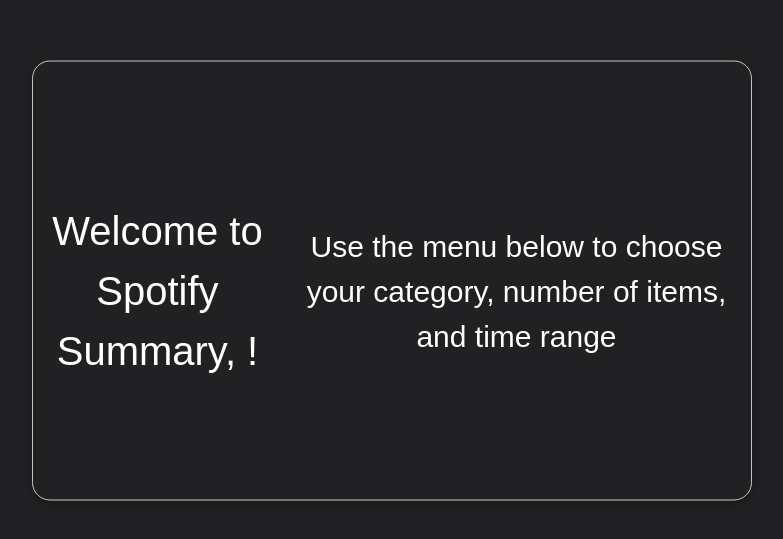
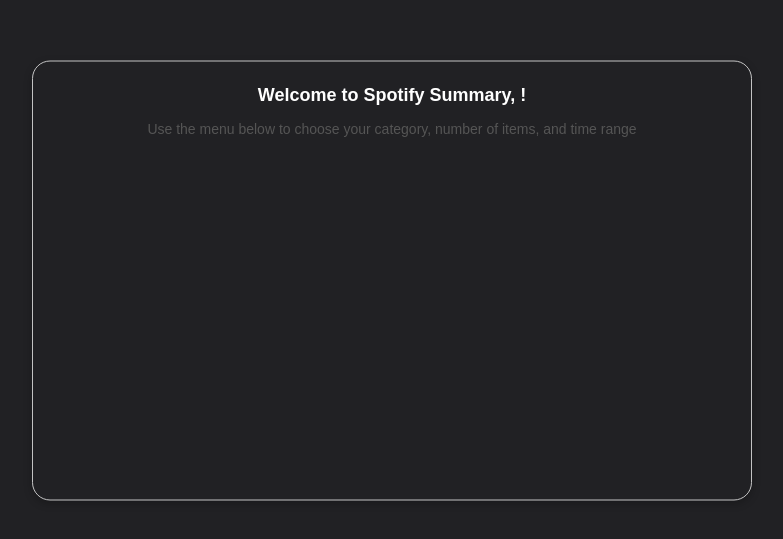
Before and after one commit to JustinYSJSU/react_spotify, a React (Create React App) app: page /home in a window 1280 px wide. Shown: the part 147-686 px from the top of the page, without its empty margins (248-1031 px from the left). Built offline with nearby package versions, Linux system fonts and the light colour scheme; no server answers.

Commit message:
stdygvohok

```diff
--- a/src/css/home.css
+++ b/src/css/home.css
@@ -1,11 +1,24 @@
-.card-header{
-    font-size: 40px;
-    justify-content: center;
-    margin-top: 20px;
-}
+.container {
+    /* Add container styles as needed */
+  }
 
-.card-body{
-    font-size: 30px;
-    justify-content: center;
-    margin-top: 20px;
-}
+  .body {
+    /* Add styles for the card body wrapper */
+    display: flex;
+    flex-direction: column;
+    align-items: flex-start; /* To position elements from left to right */
+    padding: 20px; /* Optional: Add padding to the body wrapper */
+  }
+
+  .card-header {
+    /* Add styles for the card header */
+    font-size: 18px;
+    font-weight: bold;
+    padding-bottom: 10px; /* Optional: Add spacing between header and body */
+  }
+
+  .card-body {
+    /* Add styles for the card body */
+    font-size: 14px;
+    color: #555; /* Optional: Customize text color */
+  }
```
